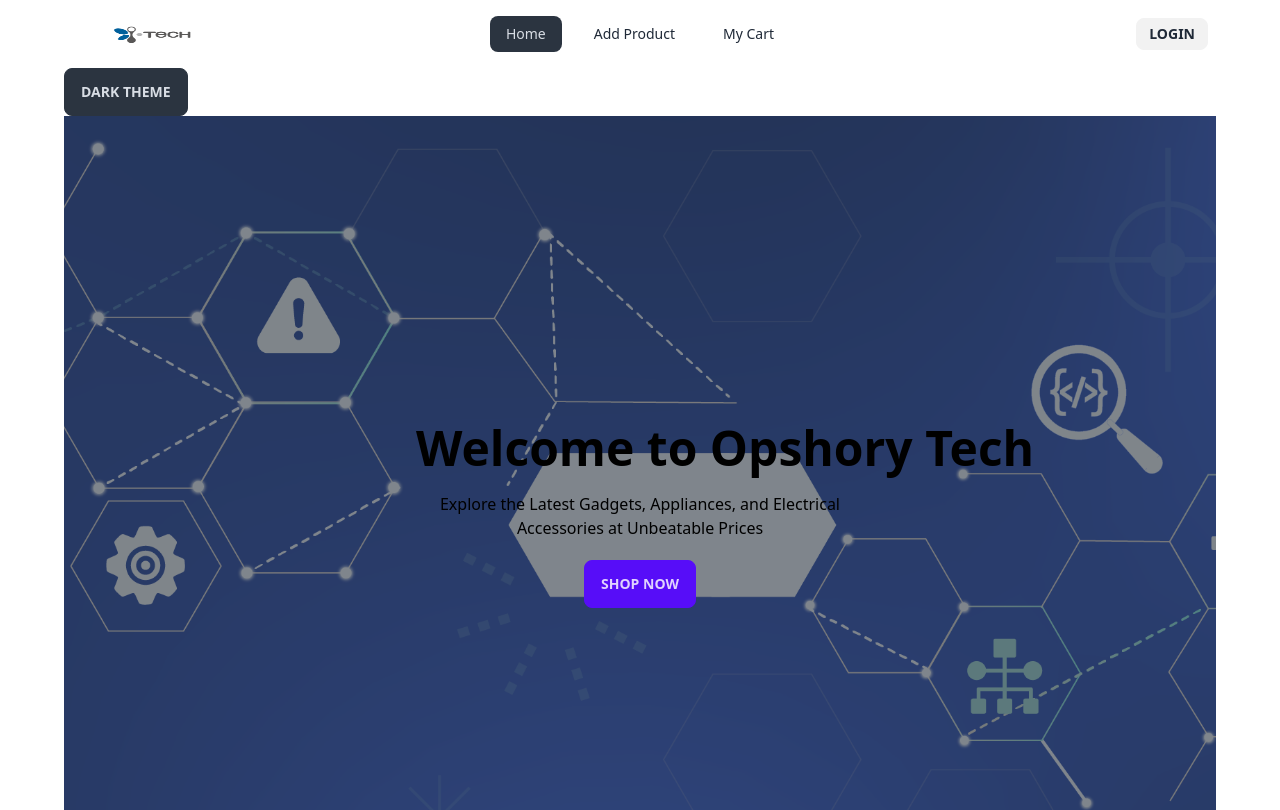
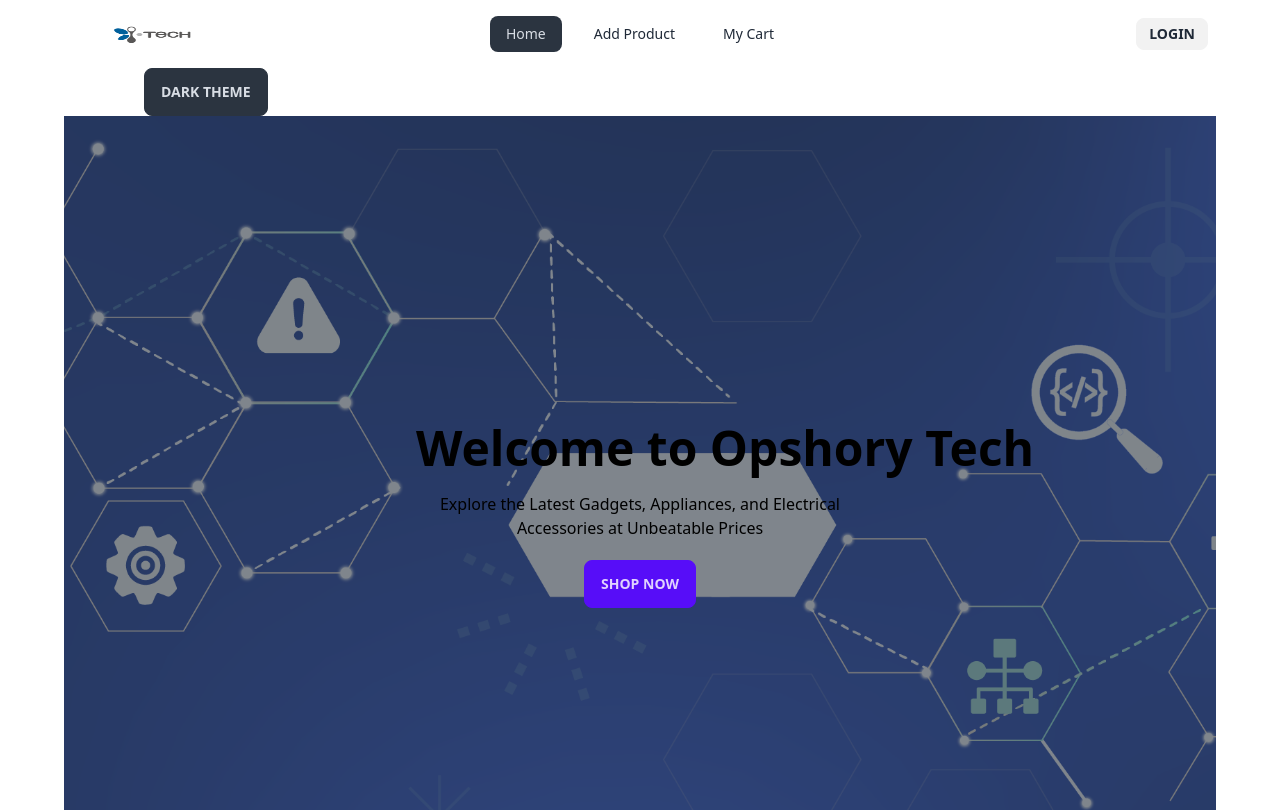
Before and after one commit to ZobaidaHossain/assignment-10-Tech_shop_client-side, a React (Vite) app: page / in a window 1280 px wide. Shown: the top 810 px of the page. Built offline with nearby package versions, Linux system fonts and the light colour scheme; no server answers.

Commit message:
dark/light theme added

```diff
--- a/src/Home/Home.jsx
+++ b/src/Home/Home.jsx
@@ -42,7 +42,7 @@
     console.log(news);
     return (
         <div style={containerStyle}>
-           <button  className="btn btn-neutral justify-center items-center"onClick={toggleTheme}> Dark Theme</button>
+           <button  className="btn btn-neutral justify-center items-center ml-20 "onClick={toggleTheme}> Dark Theme</button>
 
           <Banner></Banner>
 
```
